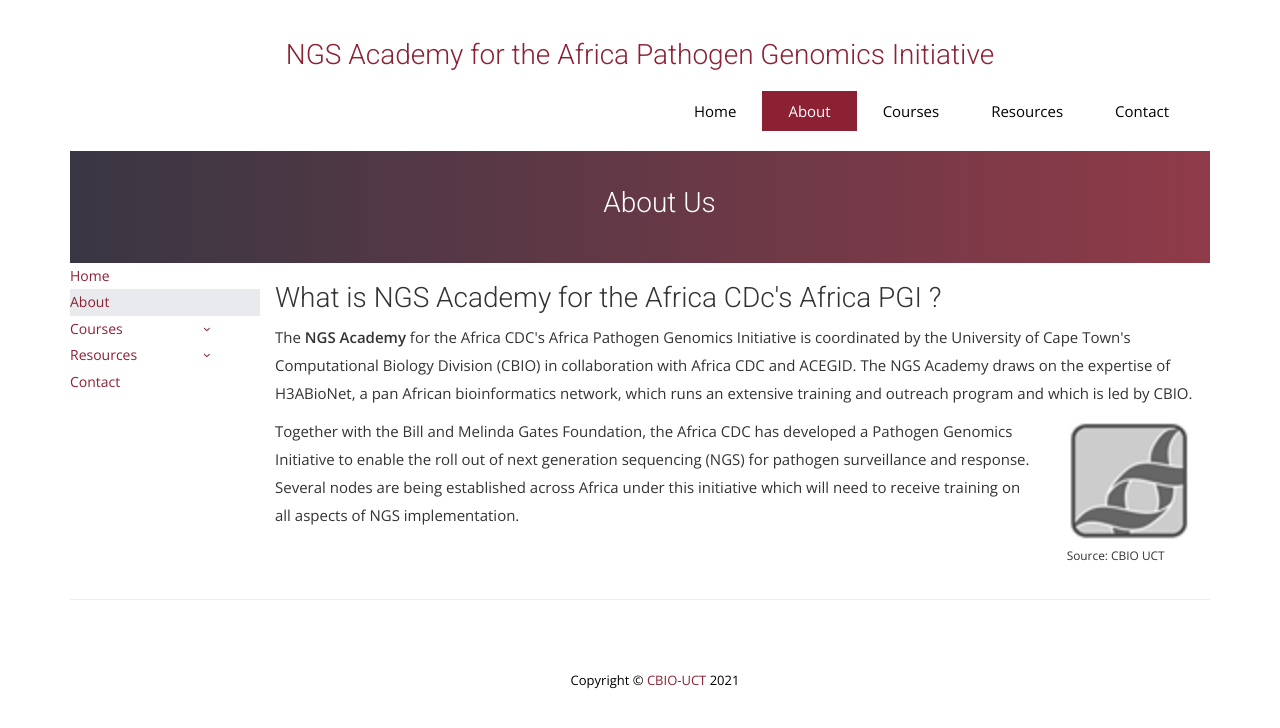
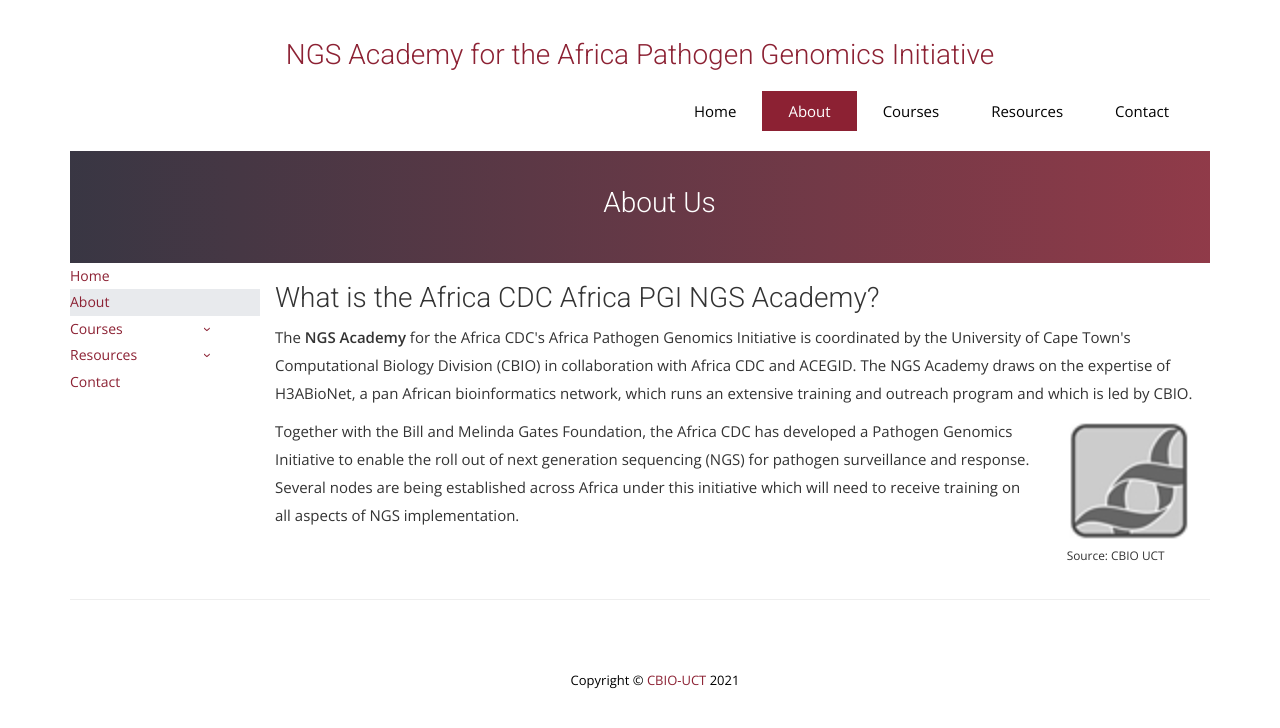
Before and after one commit to pmaturure3/ngs-academy, a Jekyll site: the page built from about-us.html, in a window 1280 px wide. Shown: the top 728 px of the page. Built offline with Jekyll 4.4.1, drawn with Linux system fonts in a browser that asks for light colours; nearby versions of some CDN libraries; some web fonts are replaced; comment, search, counter and statistics services are not loaded.

Commit message:
added about text

```diff
--- a/about-us.html
+++ b/about-us.html
@@ -8,7 +8,7 @@
 <div class="row">
 
   <div class="col-sm-12">
-    <h3>What is NGS Academy for the Africa CDc's Africa PGI ?</h3>
+    <h3>What is the Africa CDC Africa PGI NGS Academy?</h3>
     <p>
       The <b>NGS Academy </b>for the Africa CDC's Africa Pathogen Genomics Initiative is coordinated
       by the University of Cape Town's Computational Biology Division (CBIO) in collaboration with Africa CDC
```
